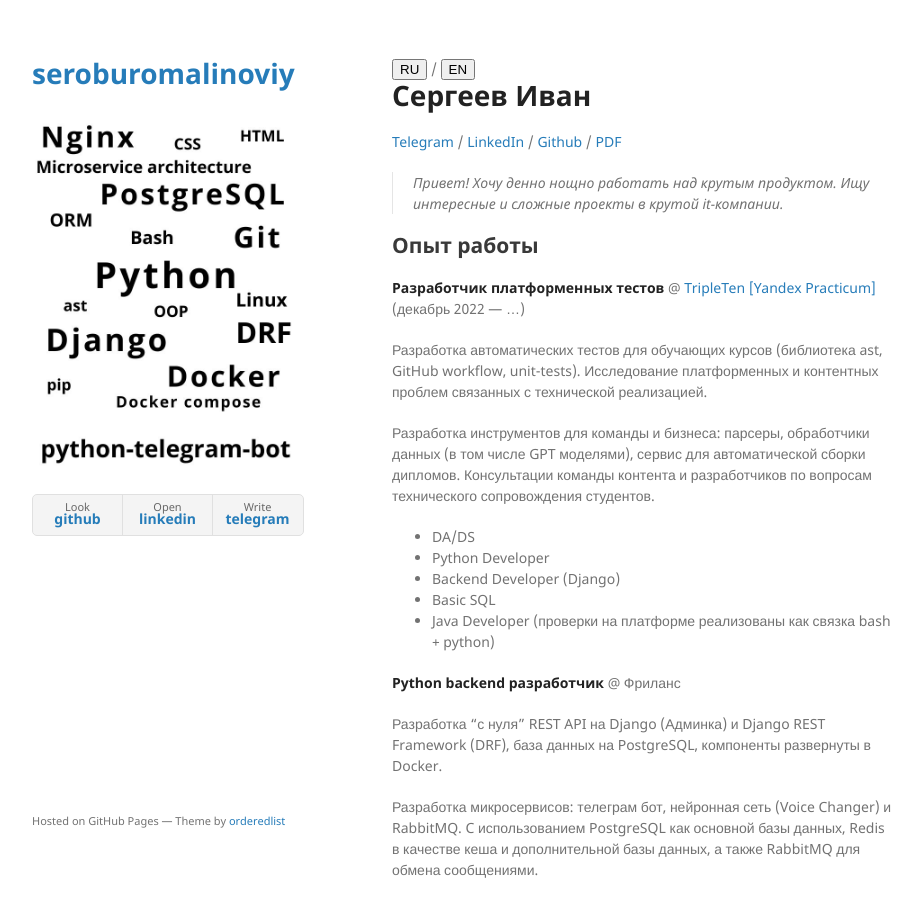
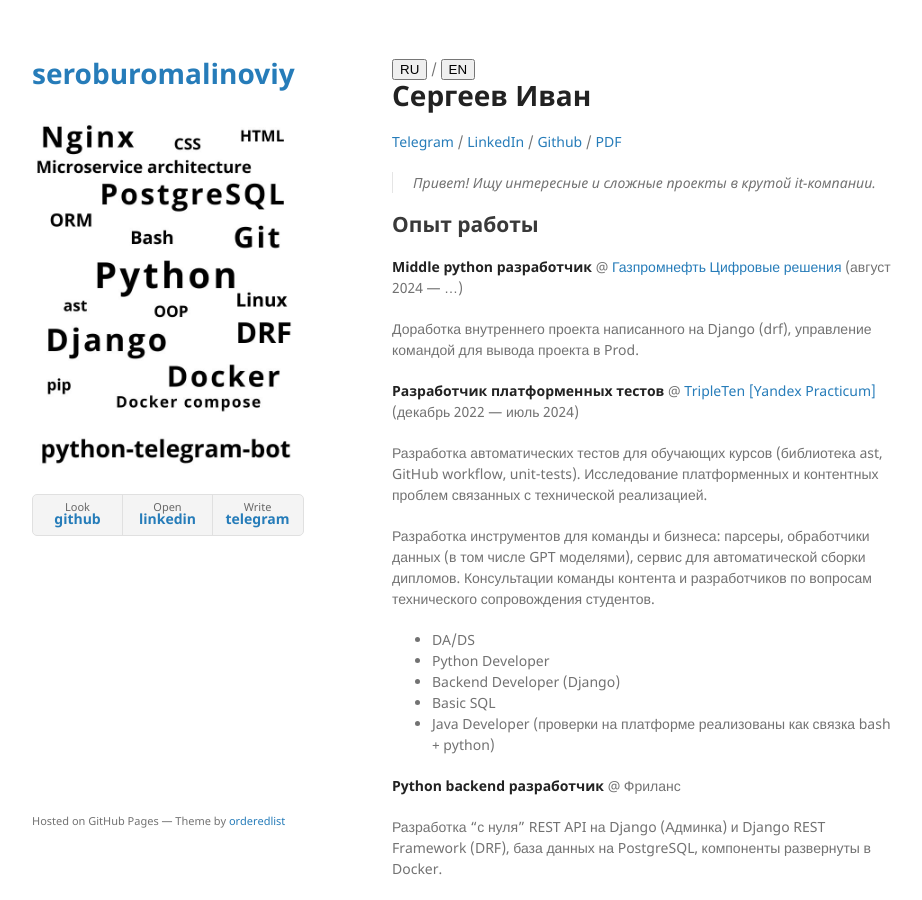
Before and after one commit to seroburomalinoviy/seroburomalinoviy.github.io, a Jekyll site: the page built from index.md, in a window 1280 px wide and 900 px high. Shown: the whole window, without its empty margins (178-1100 px from the left). Built offline with Jekyll 4.4.1, drawn with Linux system fonts in a browser that asks for light colours; the repository's description, which GitHub fills in, is left out; our own code applies the rules of GitHub Pages for plain Markdown files.

Commit message:
update experience

```diff
--- a/_includes/en_content.html
+++ b/_includes/en_content.html
@@ -8,7 +8,12 @@
 
 <h2 id="work-experience">Work experience</h2>
 
-<p><strong>Developer of platform tests</strong> @ <a href="https://tripleten.com">TripleTen [Yandex Practicum]</a> (December 2022 — …)</p>
+ <p><strong>Middle python developer</strong> @ <a href="https://tripleten.com">Gazpromneft Digital solutions</a> (August 2024 — ...)</p>
+
+<p>Completion of an internal project written in Django (orm), team management to bring the project into Production.</p>
+
+
+<p><strong>Developer of platform tests</strong> @ <a href="https://tripleten.com">TripleTen [Yandex Practicum]</a> (December 2022 — July 2024)</p>
 
 <p>Development of automated tests for training courses (ast library, GitHub workflow, unit-tests). Research of platform and content problems related to technical implementation.</p>
 
--- a/index.md
+++ b/index.md
@@ -7,13 +7,18 @@ layout: default
 
 [Telegram](https://t.me/Sergeevid) / [LinkedIn](https://www.linkedin.com/in/ivan-sergeev-b0b659254/) / [Github](https://github.com/seroburomalinoviy) / [PDF](./CV.pdf)
 
->Привет! Хочу денно нощно работать над крутым продуктом.
+>Привет!
 Ищу интересные и сложные проекты в крутой it-компании.
-
 
 ## Опыт работы
 
-**Разработчик платформенных тестов** @ [TripleTen \[Yandex Practicum\]](https://tripleten.com) (декабрь 2022 — ...)
+**Middle python разработчик** @ [Газпромнефть Цифровые решения](https://ds.gazprom-neft.ru/) (август 2024 — ...)
+
+Доработка внутреннего проекта написанного на Django (drf), управление командой для вывода проекта в Prod.
+
+
+
+**Разработчик платформенных тестов** @ [TripleTen \[Yandex Practicum\]](https://tripleten.com) (декабрь 2022 — июль 2024)
 
 Разработка автоматических тестов для обучающих курсов (библиотека ast, GitHub workflow, unit-tests).
 Исследование платформенных и контентных проблем связанных с технической реализацией.
```
